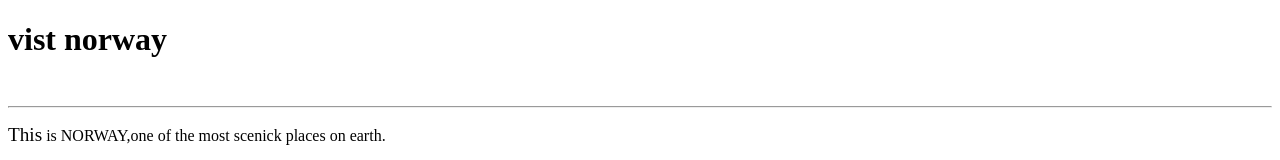
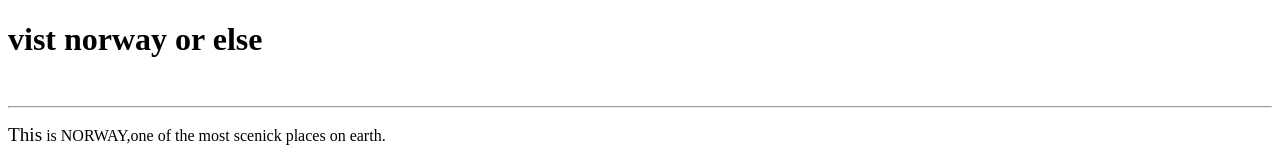
Before and after one commit to HTML-powerplay/test, a plain HTML site: page index.html in a window 1280 px wide. Shown: the top 160 px of the page. Drawn offline with Linux system fonts and the light colour scheme.

Commit message:
initial commit

```diff
--- a/index.html
+++ b/index.html
@@ -7,7 +7,7 @@
 
    </head>
    <body>
-     <h1>vist norway</h1>
+     <h1>vist norway or else</h1>
      <br/>
      <hr/>
      <p><big>This</big> is NORWAY,one of the most scenick places on earth.</p>
```
